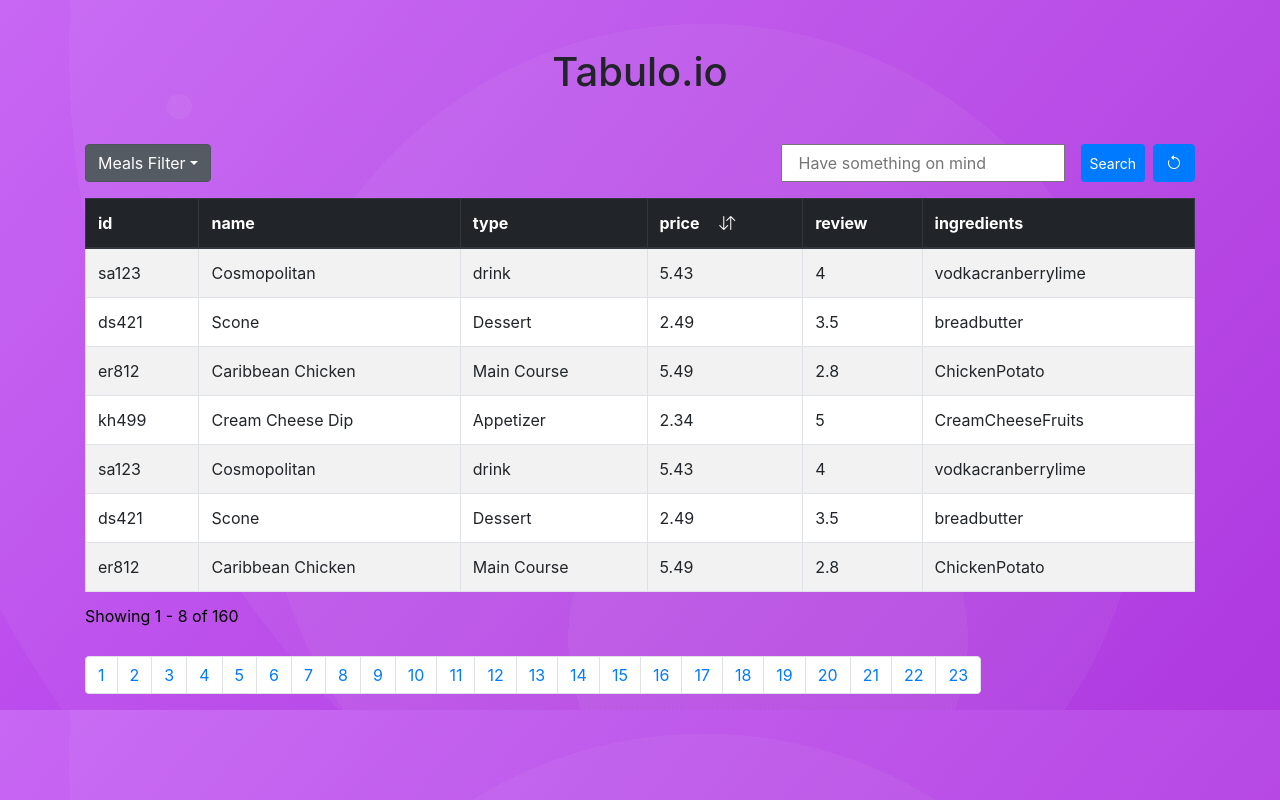
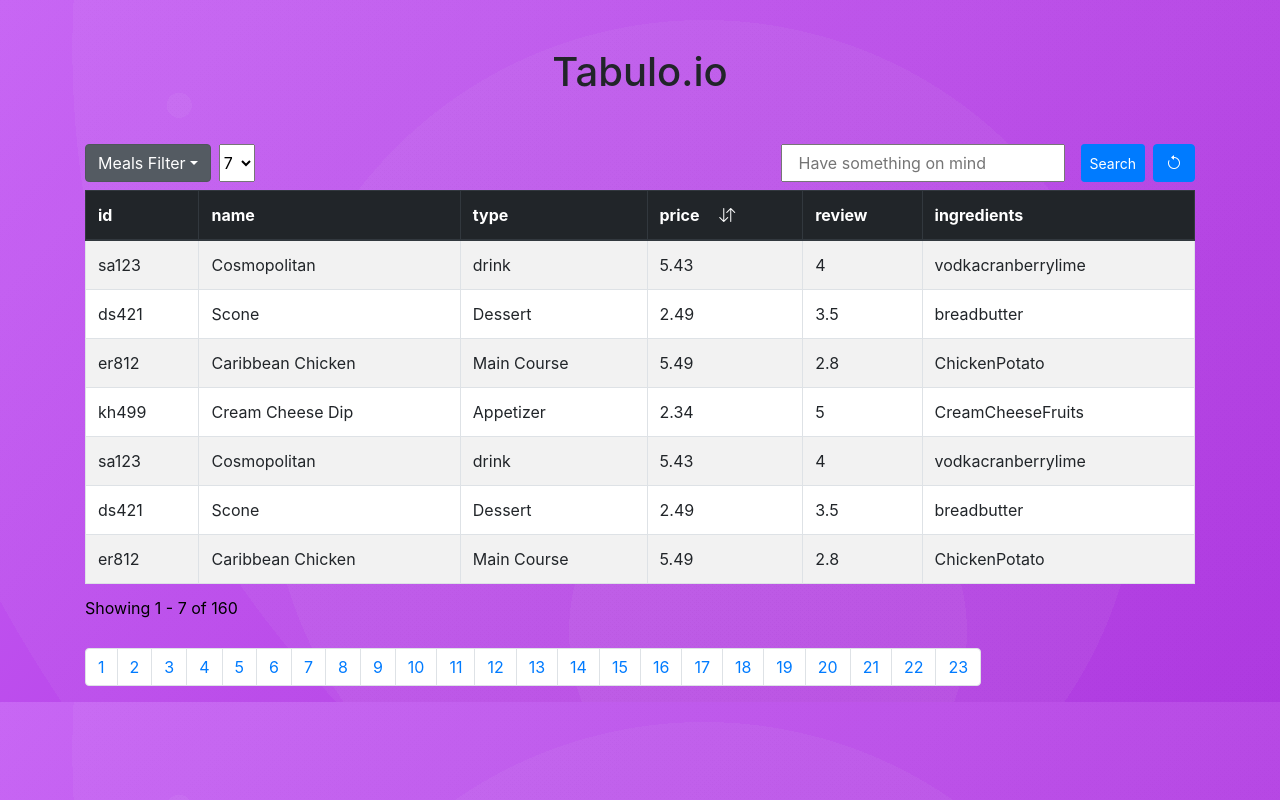
Before and after one commit to Sachin-Malik/Tabulo.io, a React (Create React App) app: page / in a window 1280 px wide. Built offline with nearby package versions, Linux system fonts and the light colour scheme.

Commit message:
add select Items per Page

```diff
--- a/src/App.js
+++ b/src/App.js
@@ -1,16 +1,18 @@
 import {useState} from 'react';
 
 import Table from './Components/Table'
-import Items from './Items'
+import Items from './data/Items'
 import Pagination from './Components/Pagination'
 import FilterNav from './Components/FilterNav'
 import NoResult from './Components/NoResult'
-import DropDownOptions from './optionList'
+import DropDownOptions from './data/optionList'
+import ItemsPerPageOptions from './data/ITEM_PER_PAGE'
+
 
 function App() {
 
   const [currentPage,setCurrentPage]=useState(1);
-  const [itemsPerPage,setItemsPerPate]=useState(7);
+  const [itemsPerPage,setItemsPerPate]=useState(ItemsPerPageOptions[1]);
   const [searchTerm,setSearchTerm]=useState('');
   const [sortOrder,setSortOrder]=useState(0);
   const [checkBoxes,setCheckBoxes]=useState([true,true,true,true]);
@@ -91,10 +93,21 @@ function App() {
        setCheckBoxes(new Array(DropDownOptions.length).fill(true));
   }
 
+  const updateItemsPerPage = (newItemsPerPage) =>{
+        setItemsPerPate(newItemsPerPage);
+  }
+
   return (
     <div className="container">
       <h1 className="my-5 text-center">Tabulo.io</h1>
-       <FilterNav checkBoxClicked={updateCheckBoxes} checkBoxes={checkBoxes} updateSearch={updateSearchTerm} resetFilters={resetFilters}/>
+       <FilterNav
+        checkBoxClicked={updateCheckBoxes}
+        checkBoxes={checkBoxes}
+        updateSearch={updateSearchTerm}
+        resetFilters={resetFilters}
+        itemsPerPage={itemsPerPage}
+        updateItemsPerPage={updateItemsPerPage}
+       />
        {items.length!==0?<Table items={currentItems}  sortPrices={sortPrices} pageInfo={currentPageInfo}/>:null}
        {items.length!==0?<Pagination itemsPerPage={itemsPerPage} totalItems={items.length} paginate={paginate}/>:
         <NoResult />}
--- a/src/Components/DropDown.js
+++ b/src/Components/DropDown.js
@@ -1,11 +1,10 @@
 import React from 'react'
-import optionList from '../optionList'
+import optionList from '../data/optionList'
 
 function DropDown({checkBoxClicked,checkBoxes}) {
     return (
-        <div className='col'>
-        <div className='row justify-content-start'>
-        <div className="dropdown show">
+
+        <div className="dropdown show mr-2">
         <a className="btn btn-secondary dropdown-toggle" href="!#" role="button" id="dropdownMenuLink" data-toggle="dropdown" aria-haspopup="true" aria-expanded="false">
           Meals Filter
         </a>
@@ -18,8 +17,7 @@ function DropDown({checkBoxClicked,checkBoxes}) {
           })}
         </div>
       </div>
-      </div>
-      </div>
+
     )
 }
 
--- a/src/Components/FilterNav.js
+++ b/src/Components/FilterNav.js
@@ -2,12 +2,20 @@ import React from 'react'
 import SearchBar from './SearchBar'
 import TypeFilter from './TypeFilter'
 
-function FilterNav({checkBoxClicked,checkBoxes,updateSearch,resetFilters}) {
+function FilterNav({checkBoxClicked,checkBoxes,updateSearch,resetFilters,itemsPerPage,updateItemsPerPage}) {
 
     return (
-        <div className='row mx-0 mb-3'>
-            <TypeFilter checkBoxClicked={checkBoxClicked} checkBoxes={checkBoxes} />
-            <SearchBar updateSearch={updateSearch} resetFilters={resetFilters}/>
+        <div className='row mx-0 mb-2'>
+            <TypeFilter
+                checkBoxClicked={checkBoxClicked}
+                checkBoxes={checkBoxes}
+                itemsPerPage={itemsPerPage}
+                updateItemsPerPage={updateItemsPerPage}
+            />
+            <SearchBar
+            updateSearch={updateSearch}
+            resetFilters={resetFilters}
+            />
         </div>
     )
 }
--- /dev/null
+++ b/src/Components/ItemsPerPage.js
@@ -0,0 +1,16 @@
+import React from 'react'
+import ItemsPerPageOptions from '../data/ITEM_PER_PAGE'
+
+function ItemsPerPage({itemsPerPage,updateItemsPerPage}) {
+    console.log('current items'+itemsPerPage)
+    return (
+        <select className="form-select" value={itemsPerPage} onChange={(e)=>updateItemsPerPage(e.target.value)} aria-label="Default select example">
+        <option val={itemsPerPage}>{itemsPerPage}</option>
+        {ItemsPerPageOptions.map((val,id)=>{
+          return <option key={id} selected={itemsPerPage} value={val}>{val}</option>
+        })}
+      </select>
+    )
+}
+
+export default ItemsPerPage
--- a/src/Components/PageInfo.js
+++ b/src/Components/PageInfo.js
@@ -3,7 +3,7 @@ import React from 'react'
 function PageInfo({pageInfo}) {
     return (
         <caption style={{color:'black'}}>
-            Showing {pageInfo.firstIndex+1} - {Math.min(pageInfo.totalItems,pageInfo.firstIndex+pageInfo.itemsPerPage+1)} of {pageInfo.totalItems}
+            Showing {pageInfo.firstIndex+1} - {Math.min(pageInfo.totalItems,pageInfo.firstIndex+pageInfo.itemsPerPage)} of {pageInfo.totalItems}
         </caption>
     )
 }
--- a/src/Components/TypeFilter.js
+++ b/src/Components/TypeFilter.js
@@ -1,9 +1,16 @@
 import React from 'react'
 import DropDown from './DropDown'
-function TypeFilter({checkBoxClicked,checkBoxes}) {
+import ItemsPerPage from './ItemsPerPage'
+
+function TypeFilter({checkBoxClicked,checkBoxes,itemsPerPage,updateItemsPerPage}) {
 
     return (
-       <DropDown checkBoxClicked={checkBoxClicked} checkBoxes={checkBoxes}/>
+        <div className='col'>
+         <div className='row justify-content-start'>
+         <DropDown checkBoxClicked={checkBoxClicked} checkBoxes={checkBoxes}/>
+         <ItemsPerPage itemsPerPage={itemsPerPage} updateItemsPerPage={updateItemsPerPage}/>
+        </div>
+       </div>
     )
 }
 
--- /dev/null
+++ b/src/data/ITEM_PER_PAGE.js
@@ -0,0 +1,2 @@
+const ITEMS_PER_PAGE = [5,7,9,11];
+export default ITEMS_PER_PAGE;
```
Also changed, not shown: src/data/Items.js (renamed from src/Items.js), src/data/optionList.js (renamed from src/optionList.js).
